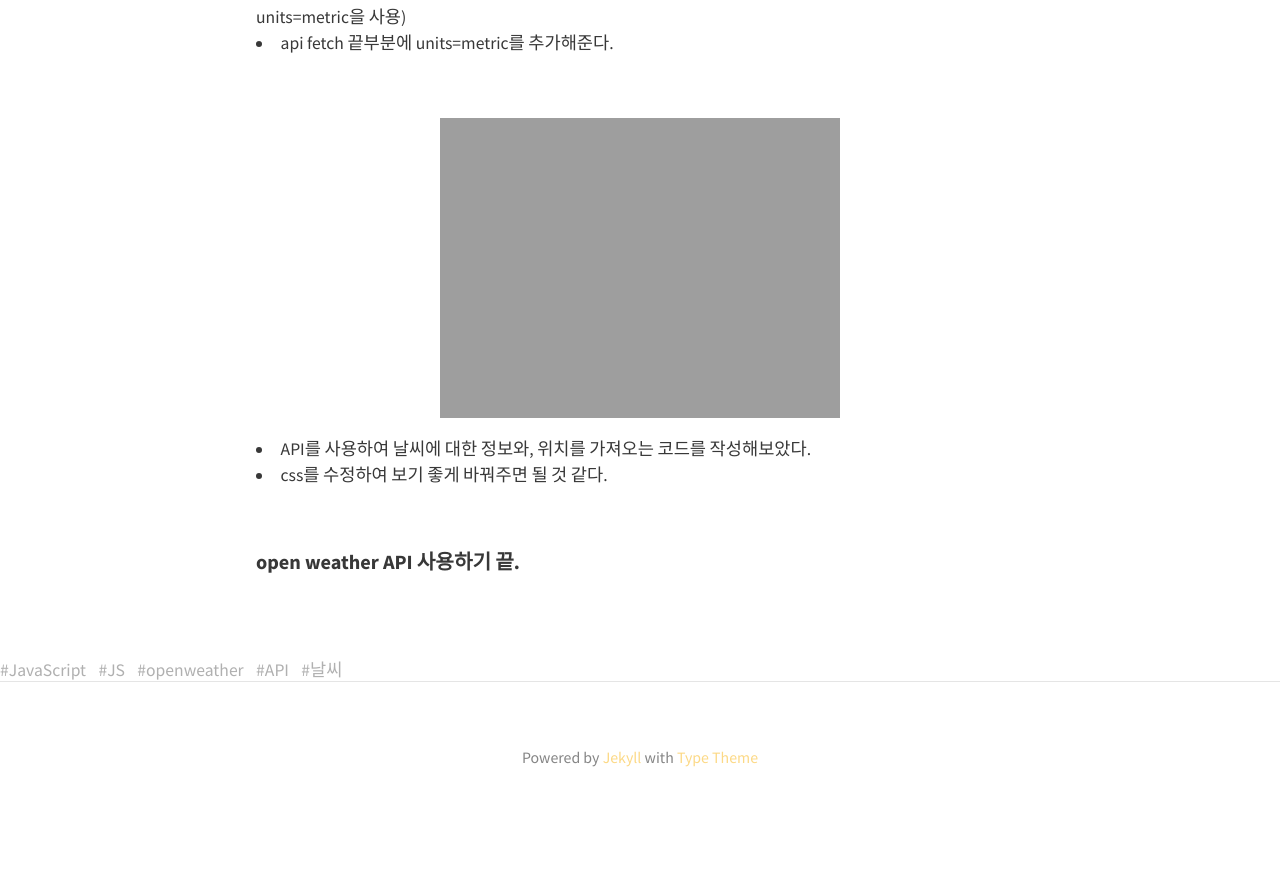
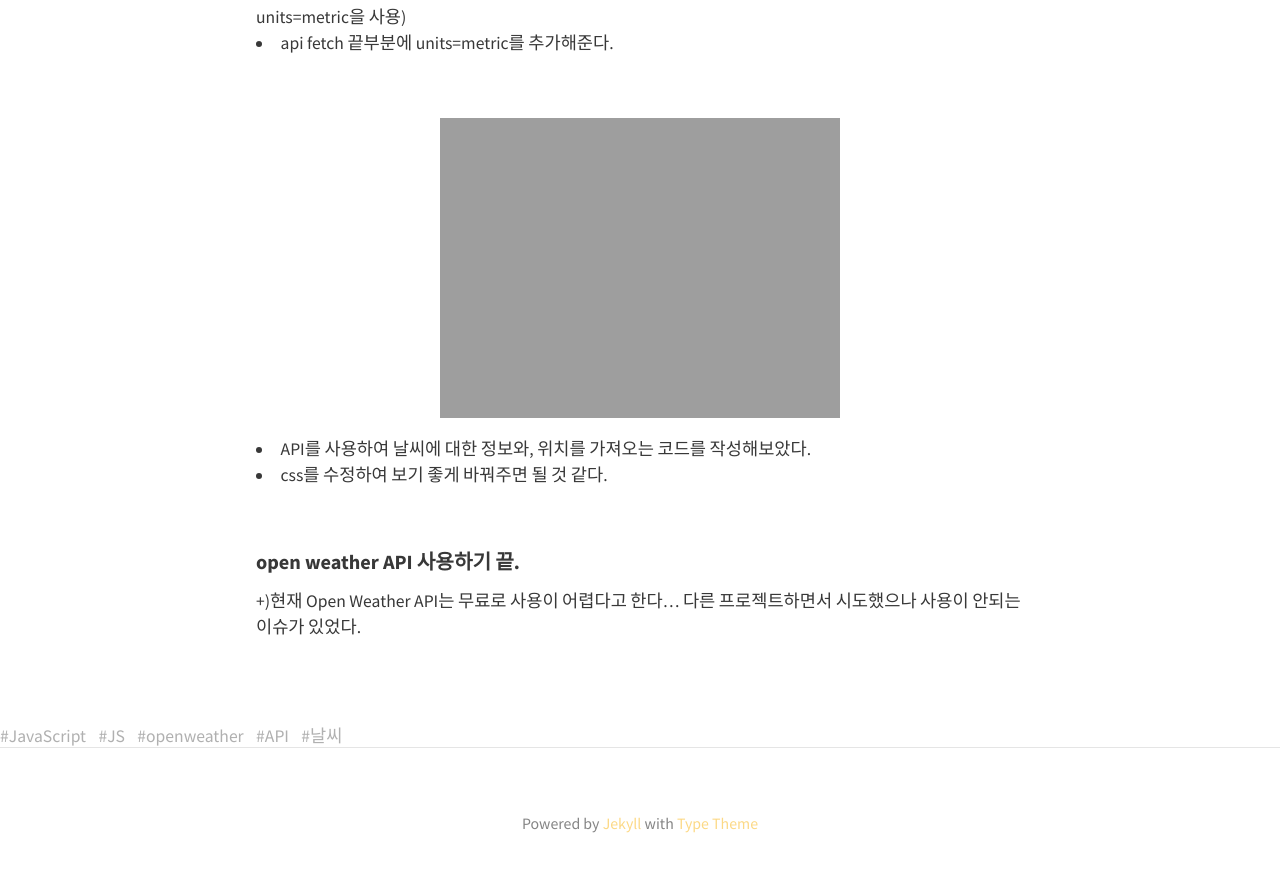
Before and after one commit to BoKyeong-Kim/BoKyeong-Kim.github.io, a Jekyll site: the page built from _posts/Dev-JavaScript/2020-04-26-js(2).md, in a window 1280 px wide and 900 px high, scrolled down 2499 px. Shown: the top 872 px of the window. Built offline with Jekyll 4.4.1, drawn with Linux system fonts in a browser that asks for light colours; nearby versions of some CDN libraries; before the commit the page ends 3333 px from its top, so only the background shows below that.

Commit message:
add posting open weather api

```diff
--- a/_posts/Dev-JavaScript/2020-04-26-js(2).md
+++ b/_posts/Dev-JavaScript/2020-04-26-js(2).md
@@ -72,3 +72,6 @@ function(json){
 <br>
 
 #### open weather API 사용하기 끝.
+
++)현재 Open Weather API는 무료로 사용이 어렵다고 한다...
+다른 프로젝트하면서 시도했으나 사용이 안되는 이슈가 있었다.
```
